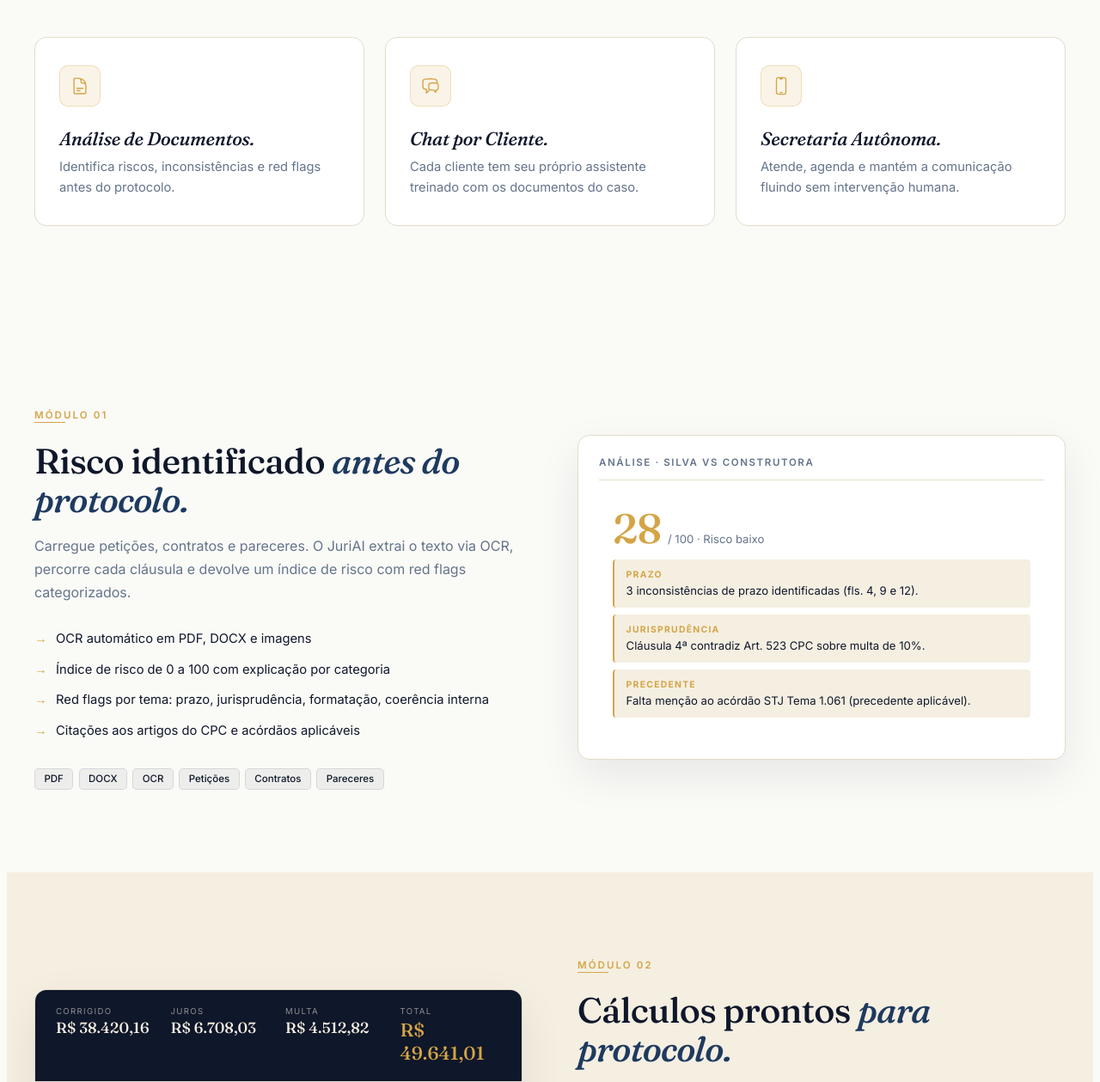
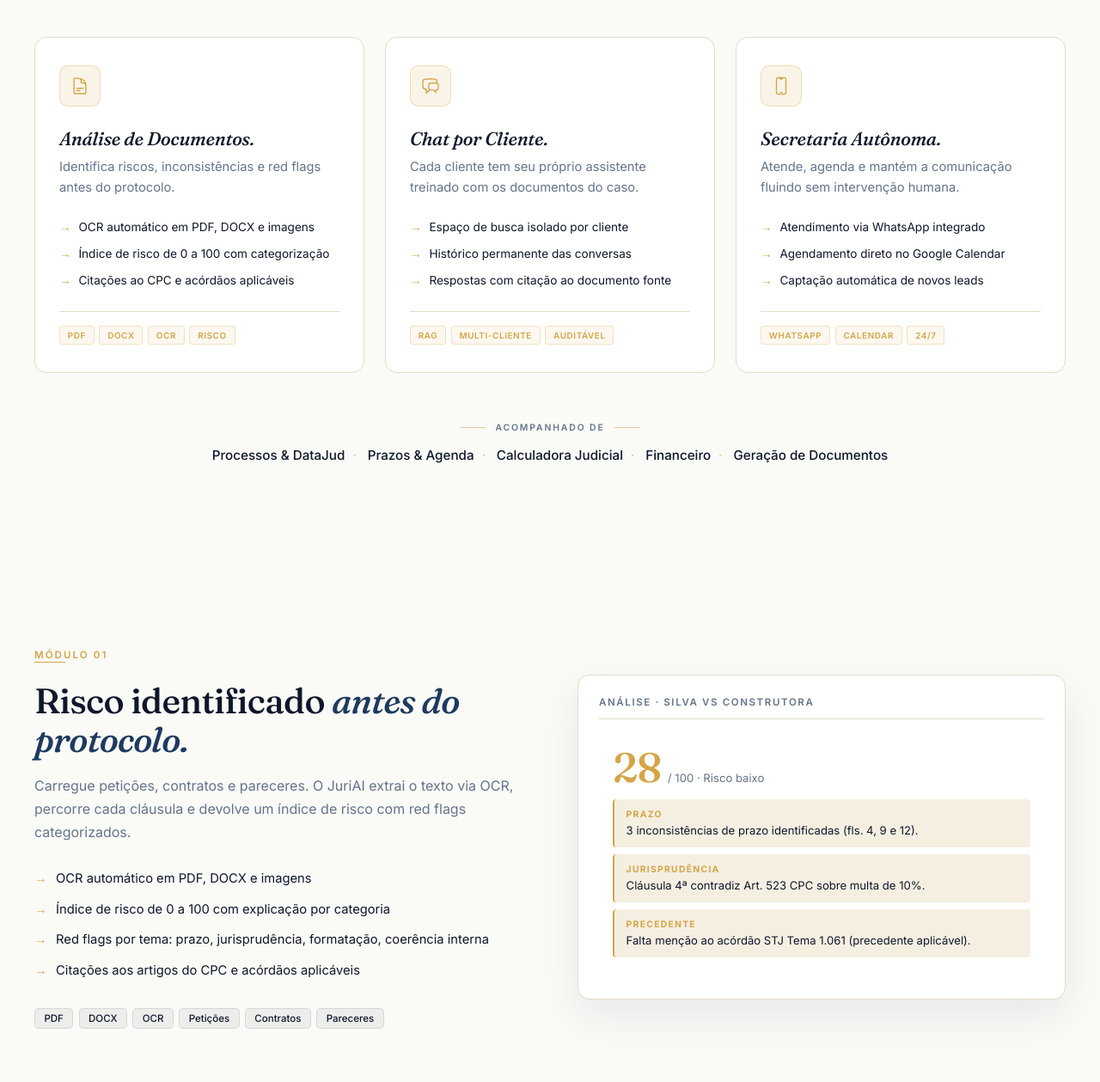
Before and after one commit to yagosamu/juri_ai, a Django app: page / in a window 1280 px wide. Shown: the part 1390-2649 px from the top of the page at 86% size. Run offline with Django 5.2, Linux system fonts and the light colour scheme.

Commit message:
feat(landing): enrich pillars with features + chips + companion modules line

```diff
--- a/templates/home.html
+++ b/templates/home.html
@@ -159,6 +159,18 @@
     .pillar-icon { width: 48px; height: 48px; border-radius: 10px; background: rgba(212,165,71,.12); border: 1px solid rgba(212,165,71,.3); display: flex; align-items: center; justify-content: center; color: var(--gold); margin-bottom: 1.5rem; }
     .pillar-card h3 { font-family: 'Fraunces', serif; font-weight: 500; font-style: italic; font-size: 1.35rem; letter-spacing: -.012em; color: var(--text-light); margin: 0 0 .55rem; }
     .pillar-card p { font-size: .92rem; color: var(--text-muted); line-height: 1.6; margin: 0; }
+
+    .pillar-features { list-style: none; padding: 0; margin: 1.2rem 0 0; }
+    .pillar-features li { display: flex; gap: .55rem; font-size: .85rem; color: var(--text-light); padding: .3rem 0; line-height: 1.55; }
+    .pillar-features li::before { content: '→'; color: var(--gold); font-weight: 700; flex-shrink: 0; }
+    .pillar-chips { margin-top: 1.25rem; padding-top: 1rem; border-top: 1px solid #e3dcc8; display: flex; flex-wrap: wrap; gap: .35rem; }
+    .pillar-chip { font-size: .62rem; padding: .25rem .55rem; border-radius: 4px; background: rgba(212,165,71,.08); color: var(--gold); border: 1px solid rgba(212,165,71,.28); font-weight: 600; letter-spacing: .06em; text-transform: uppercase; }
+
+    .pillars-also { margin-top: 3rem; text-align: center; }
+    .pillars-also .label { font-size: .65rem; letter-spacing: .18em; text-transform: uppercase; font-weight: 600; color: var(--text-muted); display: inline-flex; align-items: center; gap: .7rem; }
+    .pillars-also .label::before, .pillars-also .label::after { content: ''; display: inline-block; width: 30px; height: 1px; background: var(--gold); opacity: .55; }
+    .pillars-also .list { margin-top: .9rem; font-size: .95rem; color: var(--text-light); font-weight: 500; line-height: 1.6; }
+    .pillars-also .list .sep { color: var(--gold); margin: 0 .55rem; opacity: .55; }
 
     @media (max-width: 900px) {
       .pillars-grid { grid-template-columns: 1fr; }
@@ -467,6 +479,17 @@
         </div>
         <h3>Análise de Documentos.</h3>
         <p>Identifica riscos, inconsistências e red flags antes do protocolo.</p>
+        <ul class="pillar-features">
+          <li>OCR automático em PDF, DOCX e imagens</li>
+          <li>Índice de risco de 0 a 100 com categorização</li>
+          <li>Citações ao CPC e acórdãos aplicáveis</li>
+        </ul>
+        <div class="pillar-chips">
+          <span class="pillar-chip">PDF</span>
+          <span class="pillar-chip">DOCX</span>
+          <span class="pillar-chip">OCR</span>
+          <span class="pillar-chip">Risco</span>
+        </div>
       </div>
       <div class="pillar-card">
         <div class="pillar-icon">
@@ -474,6 +497,16 @@
         </div>
         <h3>Chat por Cliente.</h3>
         <p>Cada cliente tem seu próprio assistente treinado com os documentos do caso.</p>
+        <ul class="pillar-features">
+          <li>Espaço de busca isolado por cliente</li>
+          <li>Histórico permanente das conversas</li>
+          <li>Respostas com citação ao documento fonte</li>
+        </ul>
+        <div class="pillar-chips">
+          <span class="pillar-chip">RAG</span>
+          <span class="pillar-chip">Multi-cliente</span>
+          <span class="pillar-chip">Auditável</span>
+        </div>
       </div>
       <div class="pillar-card">
         <div class="pillar-icon">
@@ -481,6 +514,27 @@
         </div>
         <h3>Secretaria Autônoma.</h3>
         <p>Atende, agenda e mantém a comunicação fluindo sem intervenção humana.</p>
+        <ul class="pillar-features">
+          <li>Atendimento via WhatsApp integrado</li>
+          <li>Agendamento direto no Google Calendar</li>
+          <li>Captação automática de novos leads</li>
+        </ul>
+        <div class="pillar-chips">
+          <span class="pillar-chip">WhatsApp</span>
+          <span class="pillar-chip">Calendar</span>
+          <span class="pillar-chip">24/7</span>
+        </div>
+      </div>
+    </div>
+
+    <div class="pillars-also">
+      <span class="label">Acompanhado de</span>
+      <div class="list">
+        <span>Processos &amp; DataJud</span><span class="sep">·</span>
+        <span>Prazos &amp; Agenda</span><span class="sep">·</span>
+        <span>Calculadora Judicial</span><span class="sep">·</span>
+        <span>Financeiro</span><span class="sep">·</span>
+        <span>Geração de Documentos</span>
       </div>
     </div>
   </div>
```
